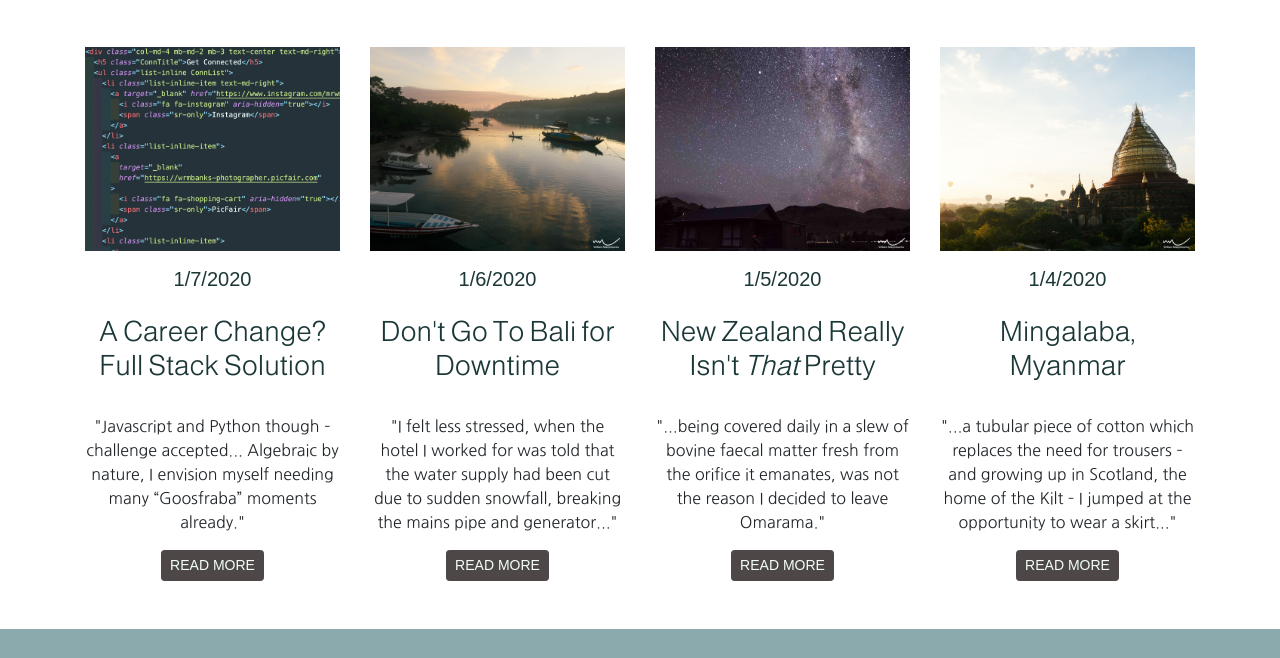
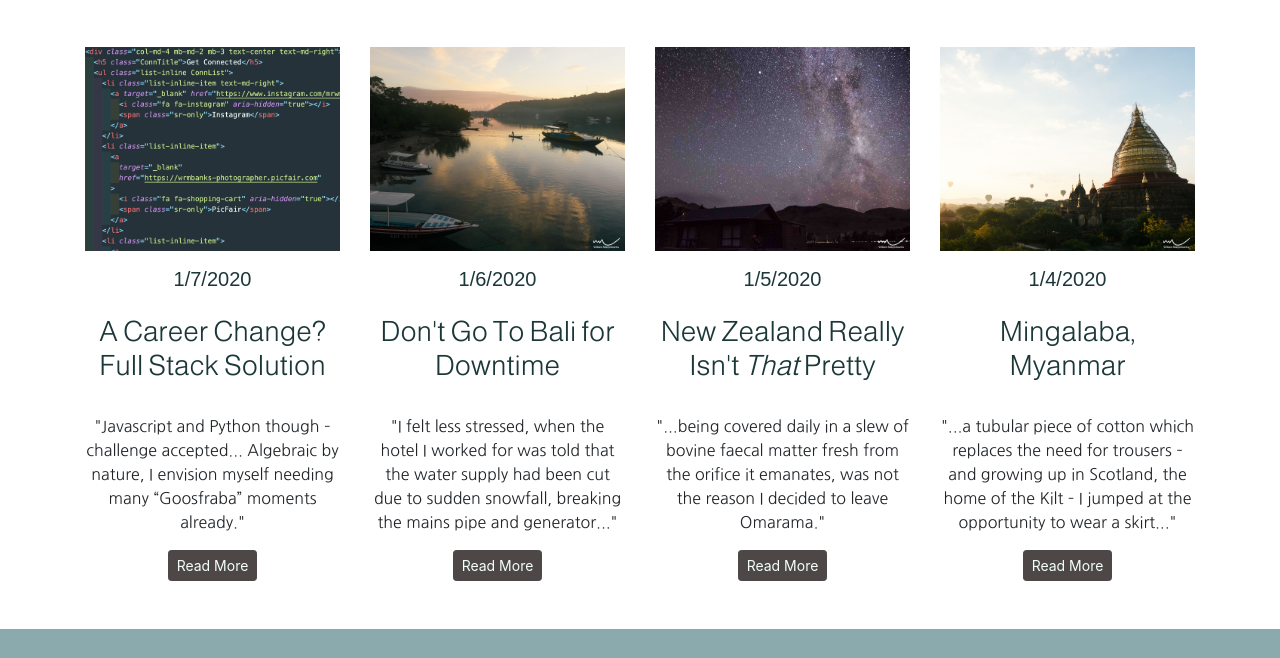
Before and after one commit to LHBank/WMarjoribanksPhotography, a plain HTML site: page mainblog.html in a window 1280 px wide. Shown: the part 85-743 px from the top of the page. Drawn offline with nearby package versions, Linux system fonts and the light colour scheme; a web font is replaced by a local one.

Commit message:
Buttons on mainblog.html changed from 'ahref-button' to only 'ahref'

```diff
--- a/mainblog.html
+++ b/mainblog.html
@@ -58,9 +58,7 @@
                     <h3 class="BlogHead">A Career Change? Full Stack Solution</h3>
                     <p class="BlogText">"Javascript and Python though – challenge accepted... Algebraic by nature, I envision myself
                     needing many “Goosfraba” moments already."</p>
-                <a href="codeblog.html">
-                    <button class="btn btn-primary btn-sm BlogBtn">Read More</button>
-                </a>
+                <a href="codeblog.html" class="btn btn-primary btn-sm BlogBtn">Read More</a>
             </article>
             <article class="col-lg-3 col-md-6 col-sm-12 BlogArt text-center">
                 <img src="assets/images/blogimg/DSC4848.JPG" class="BlogImg" alt="Boat Sunrise" width="100%">
@@ -68,9 +66,7 @@
                     <h3 class="BlogHead">Don't Go To Bali for Downtime</h3>
                     <p class="BlogText">"I felt less stressed, when the hotel I worked for was told that the water supply had been cut due
                             to sudden snowfall, breaking the mains pipe and generator..."</p>
-                <a href="baliblog.html">
-                    <button class="btn btn-primary btn-sm BlogBtn">Read More</button>
-                </a>
+                <a href="baliblog.html" class="btn btn-primary btn-sm BlogBtn">Read More</a>
             </article>
             <article class="col-lg-3 col-md-6 col-sm-12 BlogArt text-center">
                 <img src="assets/images/blogimg/DSC7987.JPG" class="BlogImg" alt="Starry Night" width="100%">
@@ -78,9 +74,7 @@
                     <h3 class="BlogHead">New Zealand Really Isn't <em>That</em> Pretty</h3>
                     <p class="BlogText">"...being covered daily in a slew of bovine faecal matter fresh from the orifice it emanates, was not
                     the reason I decided to leave Omarama."</p>
-                <a href="nzblog.html">
-                    <button class="btn btn-primary btn-sm BlogBtn">Read More</button>
-                </a>
+                <a href="nzblog.html" class="btn btn-primary btn-sm BlogBtn">Read More</a>
             </article>
             <article class="col-lg-3 col-md-6 col-sm-12 BlogArt text-center">
                 <img src="assets/images/blogimg/DSC6843.JPG" class="BlogImg" alt="" width="100%">
@@ -88,9 +82,7 @@
                     <h3 class="BlogHead">Mingalaba, Myanmar</h3>
                     <p class="BlogText">"...a tubular piece of cotton which replaces the need for trousers – and growing up in
                     Scotland, the home of the Kilt – I jumped at the opportunity to wear a skirt..."</p>
-                <a href="myanmarblog.html">
-                    <button class="btn btn-primary btn-sm BlogBtn">Read More</button>
-                </a>
+                <a href="myanmarblog.html" class="btn btn-primary btn-sm BlogBtn">Read More</a>
             </article>
         </div>
     </section>
```
